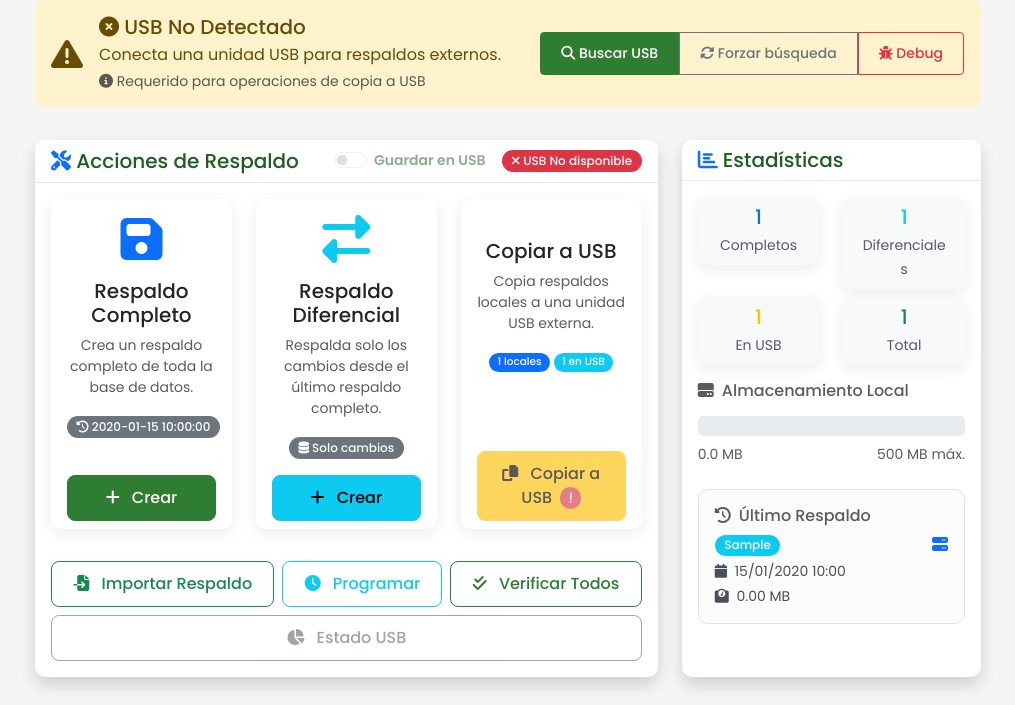
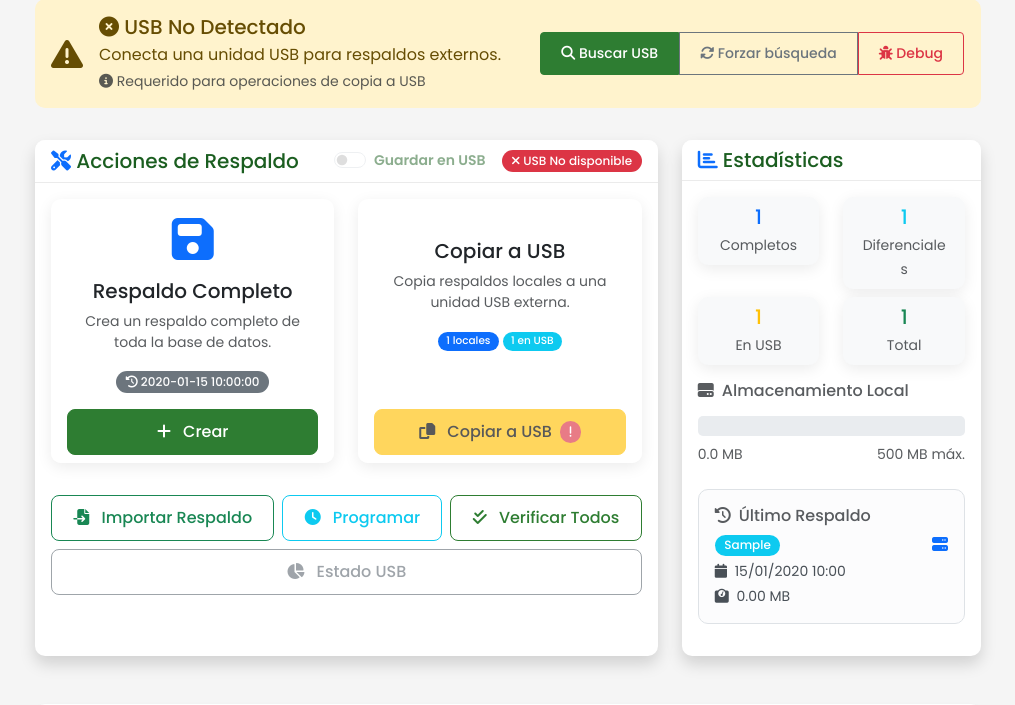
Before and after one commit to Rafa-hud/invernadero_plantas, a Python web app: template app/templates/backups/lista.html in a window 1280 px wide. Shown: the part 221-926 px from the top of the page, without its empty margins (257-1272 px from the left). Run offline with Jinja, Linux system fonts and the light colour scheme; the template is opened without the code that fills it: most values are stand-ins (such as "Sample title", 1, 10 or a date in 2020); some libraries are stand-ins or nearby versions.

Commit message:
eliminacion de opción respaldo diferencial

```diff
--- a/app/templates/backups/lista.html
+++ b/app/templates/backups/lista.html
@@ -115,7 +115,7 @@
                 <div class="card-body">
                     <div class="row">
                         <!-- Crear respaldo completo -->
-                        <div class="col-md-4 mb-3">
+                        <div class="col-md mb-3">
                             <div class="card border-primary h-100">
                                 <div class="card-body text-center">
                                     <i class="fas fa-save fa-3x text-primary mb-3"></i>
@@ -142,7 +142,8 @@
                             </div>
                         </div>
 
-                        <!-- Crear respaldo diferencial -->
+                        <!--
+                         Crear respaldo diferencial
                         <div class="col-md-4 mb-3">
                             <div class="card border-info h-100">
                                 <div class="card-body text-center">
@@ -169,9 +170,9 @@
                                 </div>
                             </div>
                         </div>
-
+                    -->
                         <!-- Copiar a USB -->
-                        <div class="col-md-4 mb-3">
+                        <div class="col-md mb-3">
                             <div class="card border-warning h-100">
                                 <div class="card-body text-center">
                                     <i class="fas fa-usb-drive fa-3x text-warning mb-3"></i>
```
Also changed, not shown: 1 other file.
